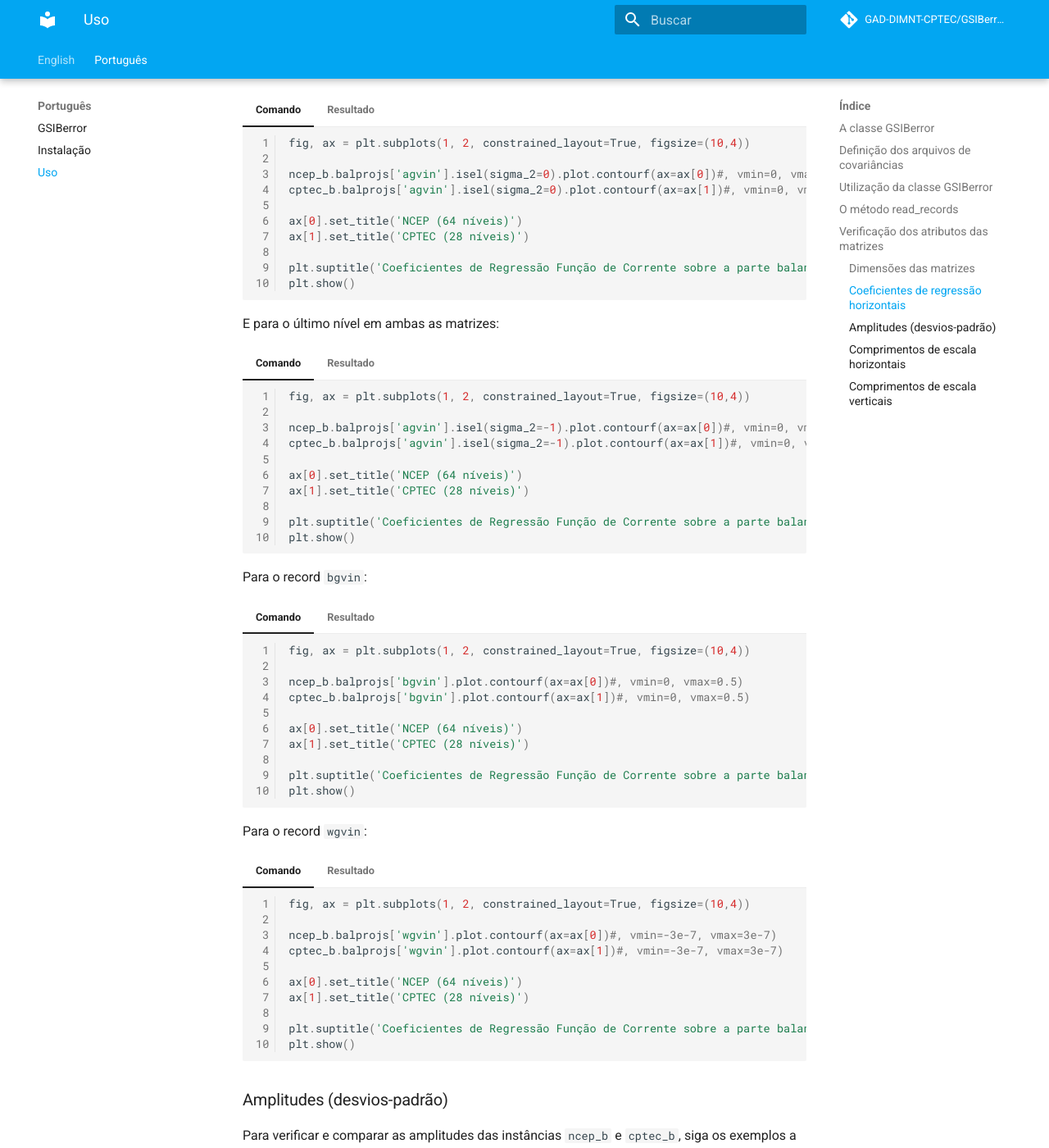
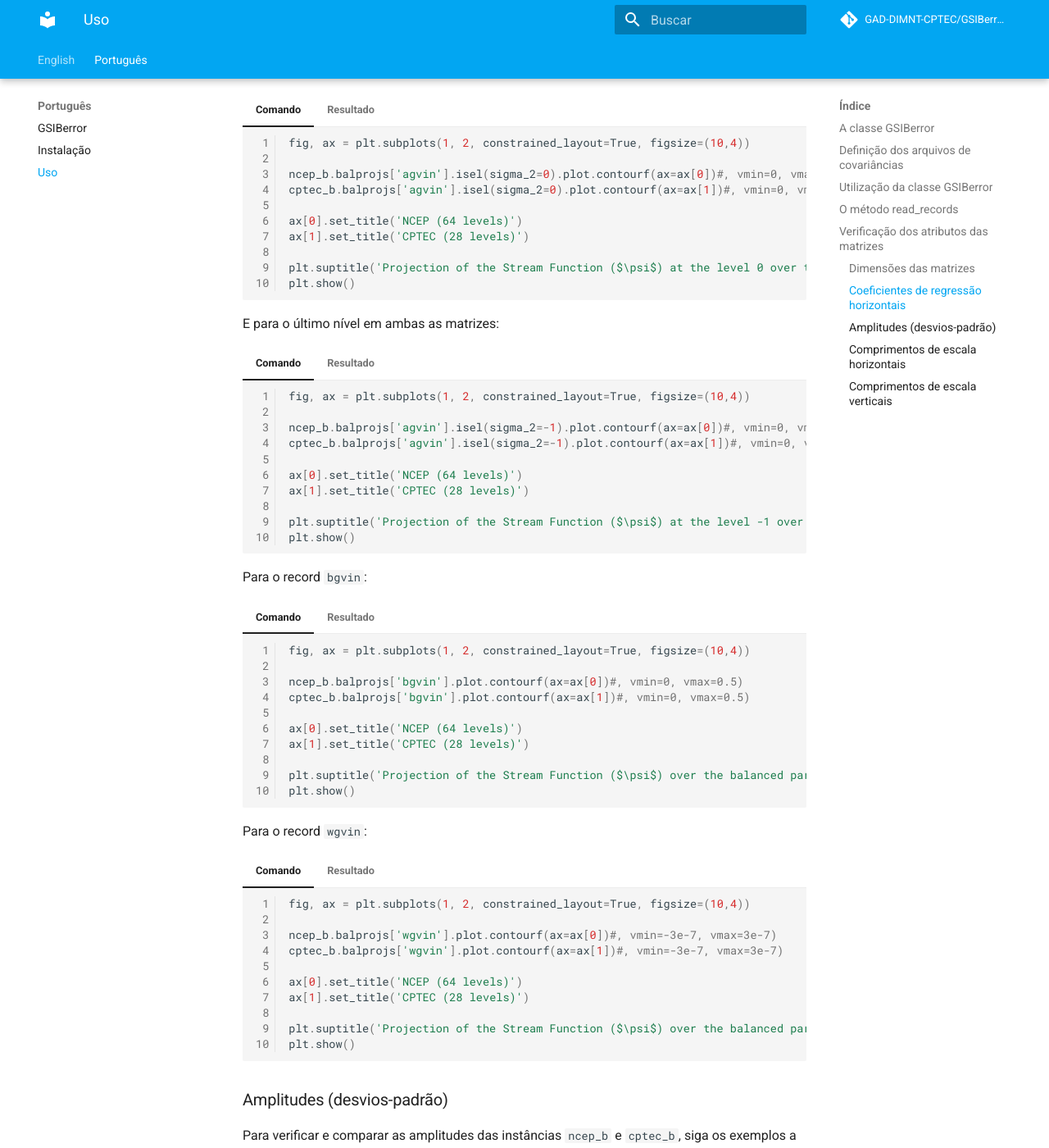
Before and after one commit to GAD-DIMNT-CPTEC/GSIBerror, an MkDocs documentation site: the page built from docs/pt/uso.md, in a window 1280 px wide and 1400 px high, scrolled down 5060 px. Shown: the whole window at 82% size. Built offline with MkDocs 1.6.1 and Material for MkDocs 9.7.7, drawn with Linux system fonts in a browser that asks for light colours; comment, search, counter and statistics services are not loaded; some of the changed text lies outside the part shown.

````diff
--- a/docs/pt/uso.md
+++ b/docs/pt/uso.md
@@ -494,10 +494,10 @@ Observe que os coeficientes de projeção da temperatura `agvin`, para as instâ
     ncep_b.balprojs['agvin'].isel(sigma_2=0).plot.contourf(ax=ax[0])#, vmin=0, vmax=5e-7)
     cptec_b.balprojs['agvin'].isel(sigma_2=0).plot.contourf(ax=ax[1])#, vmin=0, vmax=5e-7)
 
-    ax[0].set_title('NCEP (64 níveis)')
-    ax[1].set_title('CPTEC (28 níveis)')
+    ax[0].set_title('NCEP (64 levels)')
+    ax[1].set_title('CPTEC (28 levels)')
 
-    plt.suptitle('Coeficientes de Regressão Função de Corrente sobre a parte balanceada da Temperatura (agvin, sigma_2=0)')
+    plt.suptitle('Projection of the Stream Function ($\psi$) at the level 0 over the balanced part of Temperature (agvin, sigma_2=0)')
     plt.show()
     ```
 
@@ -515,10 +515,10 @@ E para o último nível em ambas as matrizes:
     ncep_b.balprojs['agvin'].isel(sigma_2=-1).plot.contourf(ax=ax[0])#, vmin=0, vmax=5e-7)
     cptec_b.balprojs['agvin'].isel(sigma_2=-1).plot.contourf(ax=ax[1])#, vmin=0, vmax=5e-7)
 
-    ax[0].set_title('NCEP (64 níveis)')
-    ax[1].set_title('CPTEC (28 níveis)')
+    ax[0].set_title('NCEP (64 levels)')
+    ax[1].set_title('CPTEC (28 levels)')
 
-    plt.suptitle('Coeficientes de Regressão Função de Corrente sobre a parte balanceada da Temperatura (wgvin, sigma_2=-1)')
+    plt.suptitle('Projection of the Stream Function ($\psi$) at the level -1 over the balanced part of Temperature (agvin, sigma_2=-1)')
     plt.show()
     ```
 
@@ -536,10 +536,10 @@ Para o record `bgvin`:
     ncep_b.balprojs['bgvin'].plot.contourf(ax=ax[0])#, vmin=0, vmax=0.5)
     cptec_b.balprojs['bgvin'].plot.contourf(ax=ax[1])#, vmin=0, vmax=0.5)
 
-    ax[0].set_title('NCEP (64 níveis)')
-    ax[1].set_title('CPTEC (28 níveis)')
+    ax[0].set_title('NCEP (64 levels)')
+    ax[1].set_title('CPTEC (28 levels)')
 
-    plt.suptitle('Coeficientes de Regressão Função de Corrente sobre a parte balanceada da Velocidade Potencial (bgvin)')
+    plt.suptitle('Projection of the Stream Function ($\psi$) over the balanced part of Potential Velocity (bgvin)')
     plt.show()
     ```
 
@@ -557,10 +557,10 @@ Para o record `wgvin`:
     ncep_b.balprojs['wgvin'].plot.contourf(ax=ax[0])#, vmin=-3e-7, vmax=3e-7)
     cptec_b.balprojs['wgvin'].plot.contourf(ax=ax[1])#, vmin=-3e-7, vmax=3e-7)
 
-    ax[0].set_title('NCEP (64 níveis)')
-    ax[1].set_title('CPTEC (28 níveis)')
+    ax[0].set_title('NCEP (64 levels)')
+    ax[1].set_title('CPTEC (28 levels)')
 
-    plt.suptitle('Coeficientes de Regressão Função de Corrente sobre a parte balanceada da Pressão em Superfície (wgvin)')
+    plt.suptitle('Projection of the Stream Function ($\psi$) over the balanced part of Surface Pressure (wgvin)')
     plt.show()
     ```
 
@@ -580,10 +580,10 @@ Para verificar e comparar as amplitudes das instâncias `ncep_b` e `cptec_b`, si
     ncep_b.amplitudes['sf'].plot.contourf(ax=ax[0])#, vmin=0, vmax=6e6)
     cptec_b.amplitudes['sf'].plot.contourf(ax=ax[1])#, vmin=0, vmax=6e6)
 
-    ax[0].set_title('NCEP (64 níveis)')
-    ax[1].set_title('CPTEC (28 níveis)')
+    ax[0].set_title('NCEP (64 levels)')
+    ax[1].set_title('CPTEC (28 levels)')
 
-    plt.suptitle('Desvio Padrão da Parte não balanceada da Função de Corrente (sf)')
+    plt.suptitle('Standard Deviation of the unbalanced part of Stream Function (sf)')
     plt.show()
     ```
 
@@ -601,10 +601,10 @@ No exemplo a seguir, são comparados os perfis verticais com as amplitudes de `s
     ncep_b.amplitudes['sf'].mean(dim='latitude').plot(ax=ax[0], y='sigma')
     cptec_b.amplitudes['sf'].mean(dim='latitude').plot(ax=ax[1], y='sigma')
 
-    ax[0].set_title('NCEP (64 níveis)')
-    ax[1].set_title('CPTEC (28 níveis)')
+    ax[0].set_title('NCEP (64 levels)')
+    ax[1].set_title('CPTEC (28 levels)')
 
-    plt.suptitle('Perfil do Desvio Padrão da Parte não balanceada da Função de Corrente (sf)')
+    plt.suptitle('Vertical Profile of the Standard Deviation of the unbalanced part of Stream Function (sf)')
     plt.show()
     ```
 
@@ -623,10 +623,10 @@ Para a velocidade potencial (vp):
     ncep_b.amplitudes['vp'].plot.contourf(ax=ax[0])#, vmin=0, vmax=6e6)
     cptec_b.amplitudes['vp'].plot.contourf(ax=ax[1])#, vmin=0, vmax=6e6)
 
-    ax[0].set_title('NCEP (64 níveis)')
-    ax[1].set_title('CPTEC (28 níveis)')
+    ax[0].set_title('NCEP (64 levels)')
+    ax[1].set_title('CPTEC (28 levels)')
 
-    plt.suptitle('Desvio Padrão da Parte não balanceada da Velocidade Potencial (vp)')
+    plt.suptitle('Standard Deviation of the unbalanced part of Velocity Potential Function (vp)')
     plt.show()
     ```
 
@@ -644,10 +644,10 @@ Para o perfil da velocidade potencial (vp):
     ncep_b.amplitudes['vp'].mean(dim='latitude').plot(ax=ax[0], y='sigma')
     cptec_b.amplitudes['vp'].mean(dim='latitude').plot(ax=ax[1], y='sigma')
 
-    ax[0].set_title('NCEP (64 níveis)')
-    ax[1].set_title('CPTEC (28 níveis)')
+    ax[0].set_title('NCEP (64 levels)')
+    ax[1].set_title('CPTEC (28 levels)')
 
-    plt.suptitle('Perfil do Desvio Padrão da Parte não balanceada da Velocidade Potencial (vp)')
+    plt.suptitle('Vertical Profile of the Standard Deviation of the unbalanced part of Velocity Potential (vp)')
     plt.show()
     ```
 
@@ -665,10 +665,10 @@ Para a temperatura (t):
     ncep_b.amplitudes['t'].plot.contourf(ax=ax[0])#, vmin=0, vmax=5)
     cptec_b.amplitudes['t'].plot.contourf(ax=ax[1])#, vmin=0, vmax=5)
 
-    ax[0].set_title('NCEP (64 níveis)')
-    ax[1].set_title('CPTEC (28 níveis)')
+    ax[0].set_title('NCEP (64 levels)')
+    ax[1].set_title('CPTEC (28 levels)')
 
-    plt.suptitle('Desvio Padrão da Parte não balanceada da Temperatura (t)')
+    plt.suptitle('Standard Deviation of the unbalanced part of Temperature (t)')
     plt.show()
     ```
 
@@ -686,10 +686,10 @@ Para o perfil da temperatura (t):
     ncep_b.amplitudes['t'].mean(dim='latitude').plot(ax=ax[0], y='sigma')
     cptec_b.amplitudes['t'].mean(dim='latitude').plot(ax=ax[1], y='sigma')
 
-    ax[0].set_title('NCEP (64 níveis)')
-    ax[1].set_title('CPTEC (28 níveis)')
+    ax[0].set_title('NCEP (64 levels)')
+    ax[1].set_title('CPTEC (28 levels)')
 
-    plt.suptitle('Perfil do Desvio Padrão da Parte não balanceada da Temperatura (t)')
+    plt.suptitle('Vertical Profile of the Standard Deviation of the unbalanced part of Temperature (t)')
     plt.show()
     ```
 
@@ -707,10 +707,10 @@ Para a umidade relativa (q):
     ncep_b.amplitudes['q'].plot.contourf(ax=ax[0])#, vmin=0, vmax=0.5)
     cptec_b.amplitudes['q'].plot.contourf(ax=ax[1])#, vmin=0, vmax=0.5)
 
-    ax[0].set_title('NCEP (64 níveis)')
-    ax[1].set_title('CPTEC (28 níveis)')
+    ax[0].set_title('NCEP (64 levels)')
+    ax[1].set_title('CPTEC (28 levels)')
 
-    plt.suptitle('Desvio Padrão da Umidade Relativa (q)')
+    plt.suptitle('Standard Deviation of Relative Humidity (q)')
     plt.show()
     ```
 
@@ -728,10 +728,10 @@ Para o perfil da umidade relativa (q):
     ncep_b.amplitudes['q'].mean(dim='latitude').plot(ax=ax[0], y='sigma')
     cptec_b.amplitudes['q'].mean(dim='latitude').plot(ax=ax[1], y='sigma')
 
-    ax[0].set_title('NCEP (64 níveis)')
-    ax[1].set_title('CPTEC (28 níveis)')
+    ax[0].set_title('NCEP (64 levels)')
+    ax[1].set_title('CPTEC (28 levels)')
 
-    plt.suptitle('Perfil do Desvio Padrão da Umidade Relativa (q)')
+    plt.suptitle('Vertical Profile of the Standard Deviation of Relative Humidity (q)')
     plt.show()
     ```
 
@@ -750,10 +750,10 @@ Para o ozônio (oz):
     ncep_b.amplitudes['oz'].plot.contourf(ax=ax[0])#, vmin=0, vmax=7.5e-7)
     cptec_b.amplitudes['oz'].plot.contourf(ax=ax[1])#, vmin=0, vmax=7.5e-7)
 
-    ax[0].set_title('NCEP (64 níveis)')
-    ax[1].set_title('CPTEC (28 níveis)')
+    ax[0].set_title('NCEP (64 levels)')
+    ax[1].set_title('CPTEC (28 levels)')
 
-    plt.suptitle('Desvio Padrão do Ozônio (oz)')
+    plt.suptitle('Standard Deviation of Ozone (oz)')
     plt.show()
     ```
 
@@ -771,10 +771,10 @@ Para o perfil do ozônio (oz):
     ncep_b.amplitudes['oz'].mean(dim='latitude').plot(ax=ax[0], y='sigma')
     cptec_b.amplitudes['oz'].mean(dim='latitude').plot(ax=ax[1], y='sigma')
 
-    ax[0].set_title('NCEP (64 níveis)')
-    ax[1].set_title('CPTEC (28 níveis)')
+    ax[0].set_title('NCEP (64 levels)')
+    ax[1].set_title('CPTEC (28 levels)')
 
-    plt.suptitle('Perfil do Desvio Padrão do Ozônio (oz)')
+    plt.suptitle('Vertical Profile of the Standard Deviation of Ozone (oz)')
     plt.show()
     ```
 
@@ -792,10 +792,10 @@ Para o conteúdo de água líquida (cw):
     ncep_b.amplitudes['cw'].plot.contourf(ax=ax[0])#, vmin=0, vmax=7.5e-7)
     cptec_b.amplitudes['cw'].plot.contourf(ax=ax[1])#, vmin=0, vmax=7.5e-7)
 
-    ax[0].set_title('NCEP (64 níveis)')
-    ax[1].set_title('CPTEC (28 níveis)')
+    ax[0].set_title('NCEP (64 levels)')
+    ax[1].set_title('CPTEC (28 levels)')
 
-    plt.suptitle('Desvio Padrão do Conteúdo de Água Líquida em Nuvens (cw)')
+    plt.suptitle('Standard Deviation of Cloud Water (cw)')
     plt.show()
     ```
 
@@ -813,10 +813,10 @@ Para o perfil do conteúdo de água líquida (cw):
     ncep_b.amplitudes['cw'].mean(dim='latitude').plot(ax=ax[0], y='sigma')
     cptec_b.amplitudes['cw'].mean(dim='latitude').plot(ax=ax[1], y='sigma')
 
-    ax[0].set_title('NCEP (64 níveis)')
-    ax[1].set_title('CPTEC (28 níveis)')
+    ax[0].set_title('NCEP (64 levels)')
+    ax[1].set_title('CPTEC (28 levels)')
 
-    plt.suptitle('Perfil do Desvio Padrão do Conteúdo de Água Líquida em Nuvens (cw)')
+    plt.suptitle('Vertical Profile of the Standard Deviation of Cloud Water (cw)')
     plt.show()
     ```
 
@@ -837,7 +837,7 @@ Para pressão (ps):
     ax[0].set_title('NCEP')
     ax[1].set_title('CPTEC')
 
-    plt.suptitle('Desvio Padrão da Pressão em Superfície (ps)')
+    plt.suptitle('Standard Deviation of Surface Pressure (ps)')
     plt.show()
     ```
 === "Resultado"
@@ -866,7 +866,7 @@ Nas figuras a seguir, são mostradas as aplitudes de `sst` das instâncias `ncep
     ax1.set_title('NCEP')
     ax2.set_title('CPTEC')
 
-    plt.suptitle('Desvio Padrão da Temperatura da Superfície do Mar (sst)')
+    plt.suptitle('Standard Deviation of Sea Surface Temperature (sst)')
     plt.show()
     ```
 
@@ -886,10 +886,10 @@ Assim como as amplitudes, os comprimentos de escala horizontais das instâncias
     ncep_b.hscales['sf'].plot.contourf(ax=ax[0])#, vmin=0, vmax=1.5e6)
     cptec_b.hscales['sf'].plot.contourf(ax=ax[1])#, vmin=0, vmax=1.5e6)
 
-    ax[0].set_title('NCEP (64 níveis)')
-    ax[1].set_title('CPTEC (28 níveis)')
+    ax[0].set_title('NCEP (64 levels)')
+    ax[1].set_title('CPTEC (28 levels)')
 
-    plt.suptitle('Comprimentos de Escala Horizontais da Função de Corrente (sf)')
+    plt.suptitle('Horizontal Length Scale of Stream Function (sf)')
     plt.show()
     ```
 
@@ -907,10 +907,10 @@ Para a velocidade potencial (vp):
     ncep_b.hscales['vp'].plot.contourf(ax=ax[0])#, vmin=0, vmax=1.5e6)
     cptec_b.hscales['vp'].plot.contourf(ax=ax[1])#, vmin=0, vmax=1.5e6)
 
-    ax[0].set_title('NCEP (64 níveis)')
-    ax[1].set_title('CPTEC (28 níveis)')
+    ax[0].set_title('NCEP (64 levels)')
+    ax[1].set_title('CPTEC (28 levels)')
 
-    plt.suptitle('Comprimentos de Escala Horizontais da Velocidade Potencial (vp)')
+    plt.suptitle('Horizontal Length Scale of Velocity Potential (vp)')
     plt.show()
     ```
 
@@ -928,10 +928,10 @@ Para a temperatura (t):
     ncep_b.hscales['t'].plot.contourf(ax=ax[0])#, vmin=0, vmax=3.5e5)
     cptec_b.hscales['t'].plot.contourf(ax=ax[1])#, vmin=0, vmax=3.5e5)
 
-    ax[0].set_title('NCEP (64 níveis)')
-    ax[1].set_title('CPTEC (28 níveis)')
+    ax[0].set_title('NCEP (64 levels)')
+    ax[1].set_title('CPTEC (28 levels)')
 
-    plt.suptitle('Comprimentos de Escala Horizontais da Temperatura (t)')
+    plt.suptitle('Horizontal Length Scale of Temperature (t)')
     plt.show()
     ```
 
@@ -949,10 +949,10 @@ Para a umidade (q):
     ncep_b.hscales['q'].plot.contourf(ax=ax[0])#, vmin=0, vmax=1.5e5)
     cptec_b.hscales['q'].plot.contourf(ax=ax[1])#, vmin=0, vmax=1.5e5)
 
-    ax[0].set_title('NCEP (64 níveis)')
-    ax[1].set_title('CPTEC (28 níveis)')
+    ax[0].set_title('NCEP (64 levels)')
+    ax[1].set_title('CPTEC (28 levels)')
 
-    plt.suptitle('Comprimentos de Escala Horizontais da Umidade Relativa (q)')
+    plt.suptitle('Horizontal Length Scale of Relative Humidity (q)')
     plt.show()
     ```
 
@@ -970,10 +970,10 @@ Para o ozônio (oz):
     ncep_b.hscales['oz'].plot.contourf(ax=ax[0])#, vmin=0, vmax=2.5e5)
     cptec_b.hscales['oz'].plot.contourf(ax=ax[1])#, vmin=0, vmax=2.5e5)
 
-    ax[0].set_title('NCEP (64 níveis)')
-    ax[1].set_title('CPTEC (28 níveis)')
+    ax[0].set_title('NCEP (64 levels)')
+    ax[1].set_title('CPTEC (28 levels)')
 
-    plt.suptitle('Comprimentos de Escala Horizontais Ozônio (oz)')
+    plt.suptitle('Horizontal Length Scale of Ozone (oz)')
     plt.show()
     ```
 
@@ -991,10 +991,10 @@ Para a pressão (ps):
     ncep_b.hscales['ps'].plot(ax=ax[0])#, vmin=0, vmax=2.5e5)
     cptec_b.hscales['ps'].plot(ax=ax[1])#, vmin=0, vmax=2.5e5)
 
-    ax[0].set_title('NCEP (64 níveis)')
-    ax[1].set_title('CPTEC (28 níveis)')
+    ax[0].set_title('NCEP (64 levels)')
+    ax[1].set_title('CPTEC (28 levels)')
 
-    plt.suptitle('Comprimentos de Escala Horizontais Pressão em Superfície (ps)')
+    plt.suptitle('Horizontal Length Scale of Surface Pressure (ps)')
     plt.show()
     ```
 
@@ -1024,7 +1024,7 @@ Para a temperatura da superfície do mar (tsm):
     ax1.set_title('NCEP')
     ax2.set_title('CPTEC')
 
-    plt.suptitle('Comprimentos de Escala Horizontais da Temperatura da Superfície do Mar (sst)')
+    plt.suptitle('Horizontal Length Scale of Sea Surface Temperature (ps)')
     plt.show()
     ```
 
@@ -1044,10 +1044,10 @@ Assim como as amplitudes e os comprimentos de escala horizontais, os comprimento
     ncep_b.vscales['sf'].plot.contourf(ax=ax[0])#, vmin=0, vmax=2.5e5)
     cptec_b.vscales['sf'].plot.contourf(ax=ax[1])#, vmin=0, vmax=2.5e5)
 
-    ax[0].set_title('NCEP (64 níveis)')
-    ax[1].set_title('CPTEC (28 níveis)')
+    ax[0].set_title('NCEP (64 levels)')
+    ax[1].set_title('CPTEC (28 levels)')
 
-    plt.suptitle('Comprimentos de Escala Verticais da Função de Corrente (sf)')
+    plt.suptitle('Vertical Length Scale of Stream Function (sf)')
     plt.show()
     ```
 
@@ -1065,10 +1065,10 @@ Para a velocidade potencial (vp):
     ncep_b.vscales['vp'].plot.contourf(ax=ax[0])#, vmin=0, vmax=2.5e5)
     cptec_b.vscales['vp'].plot.contourf(ax=ax[1])#, vmin=0, vmax=2.5e5)
 
-    ax[0].set_title('NCEP (64 níveis)')
-    ax[1].set_title('CPTEC (28 níveis)')
+    ax[0].set_title('NCEP (64 levels)')
+    ax[1].set_title('CPTEC (28 levels)')
 
-    plt.suptitle('Comprimentos de Escala Verticais da Velocidade Potencial (vp)')
+    plt.suptitle('Vertical Length Scale of Velocity Potential (vp)')
     plt.show()
     ```
 
@@ -1086,10 +1086,10 @@ Para a temperatura (t):
     ncep_b.vscales['t'].plot.contourf(ax=ax[0])#, vmin=0, vmax=2.5e5)
     cptec_b.vscales['t'].plot.contourf(ax=ax[1])#, vmin=0, vmax=2.5e5)
 
-    ax[0].set_title('NCEP (64 níveis)')
-    ax[1].set_title('CPTEC (28 níveis)')
+    ax[0].set_title('NCEP (64 levels)')
+    ax[1].set_title('CPTEC (28 levels)')
 
-    plt.suptitle('Comprimentos de Escala Verticais da Temperatura (t)')
+    plt.suptitle('Vertical Length Scale of Temperature (t)')
     plt.show()
     ```
 
@@ -1107,10 +1107,10 @@ Para a umidade relativa (q):
     ncep_b.vscales['q'].plot.contourf(ax=ax[0])#, vmin=0, vmax=2.5e5)
     cptec_b.vscales['q'].plot.contourf(ax=ax[1])#, vmin=0, vmax=2.5e5)
 
-    ax[0].set_title('NCEP (64 níveis)')
-    ax[1].set_title('CPTEC (28 níveis)')
+    ax[0].set_title('NCEP (64 levels)')
+    ax[1].set_title('CPTEC (28 levels)')
 
-    plt.suptitle('Comprimentos de Escala Verticais da Umidade Relativa (q)')
+    plt.suptitle('Vertical Length Scale of Relative Humidity (q)')
     plt.show()
     ```
 
@@ -1128,10 +1128,10 @@ Para o ozônio (oz):
     ncep_b.vscales['oz'].plot.contourf(ax=ax[0])#, vmin=0, vmax=2.5e5)
     cptec_b.vscales['oz'].plot.contourf(ax=ax[1])#, vmin=0, vmax=2.5e5)
 
-    ax[0].set_title('NCEP (64 níveis)')
-    ax[1].set_title('CPTEC (28 níveis)')
+    ax[0].set_title('NCEP (64 levels)')
+    ax[1].set_title('CPTEC (28 levels)')
 
-    plt.suptitle('Comprimentos de Escala Verticais do Ozônio (oz)')
+    plt.suptitle('Vertical Length Scale of Ozone (oz)')
     plt.show()
     ```
 
@@ -1149,10 +1149,10 @@ Para o conteúdo de água líquida (cw):
     ncep_b.vscales['cw'].plot.contourf(ax=ax[0])#, vmin=0, vmax=2.5e5)
     cptec_b.vscales['cw'].plot.contourf(ax=ax[1])#, vmin=0, vmax=2.5e5)
 
-    ax[0].set_title('NCEP (64 níveis)')
-    ax[1].set_title('CPTEC (28 níveis)')
+    ax[0].set_title('NCEP (64 levels)')
+    ax[1].set_title('CPTEC (28 levels)')
 
-    plt.suptitle('Comprimentos de Escala Verticais do Conteúdo de Água Líquida em Nuvens (cw)')
+    plt.suptitle('Vertical Length Scale of Cloud Water (cw)')
     plt.show()
     ```
 
````
Also changed, not shown: docs/en/usage.md (+87 -87 lines).
